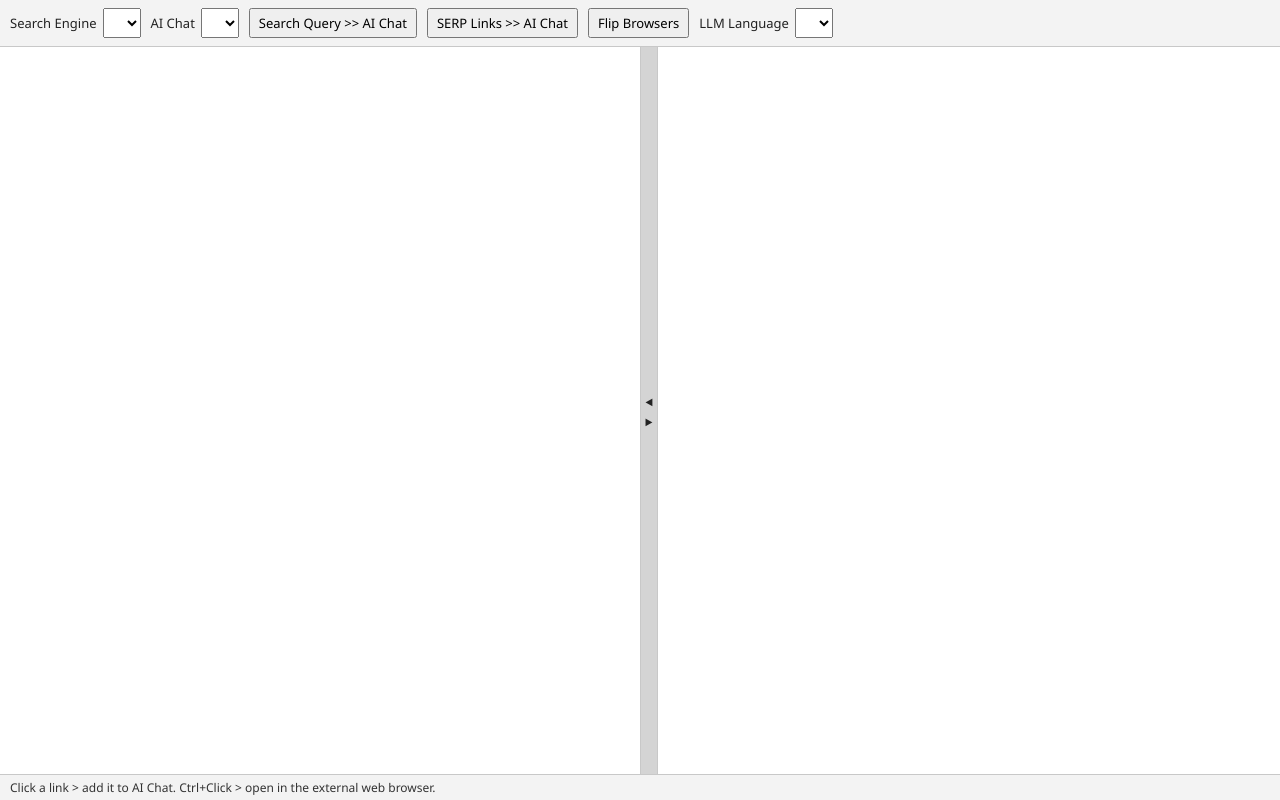
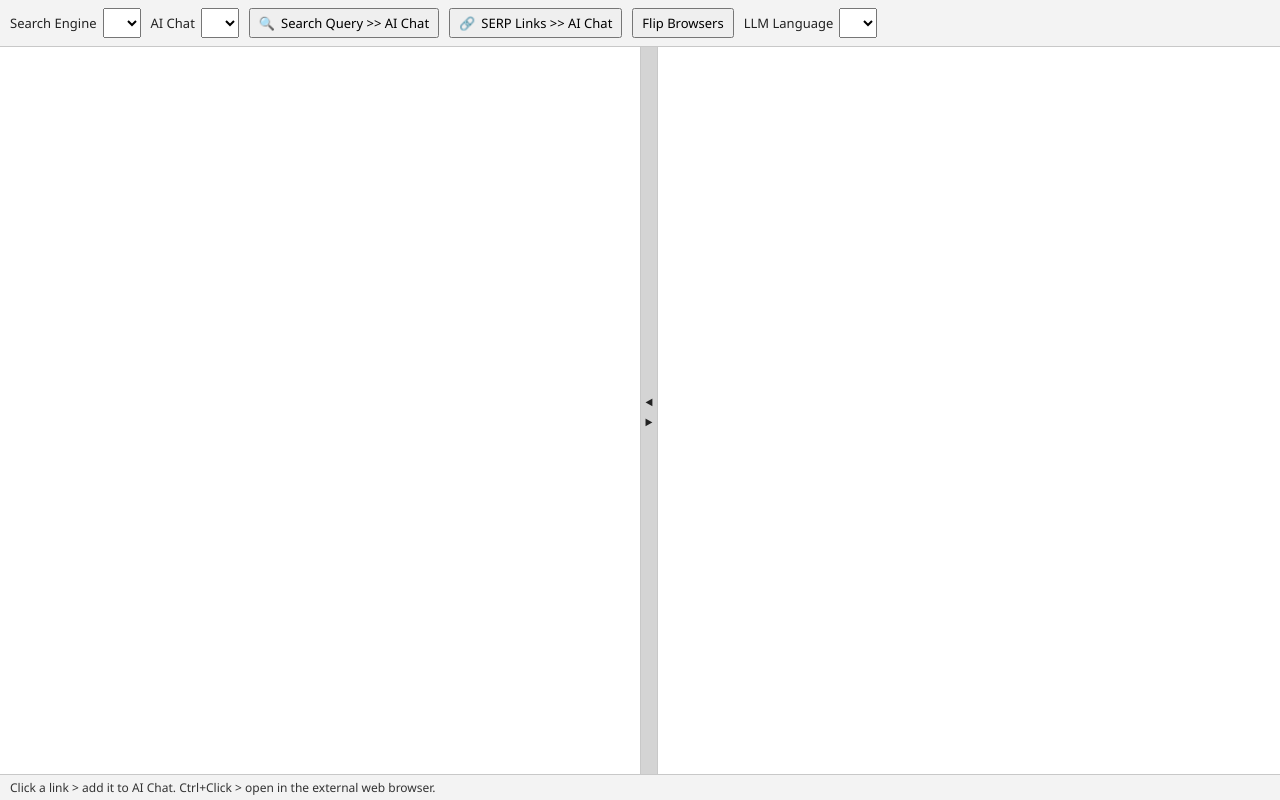
Before and after one commit to OlegIGalkin/Nextpage, a website built with Vite: page src/renderer/index.html in a window 1280 px wide. Built offline with nearby package versions, Linux system fonts and the light colour scheme.

Commit message:
Button icons

```diff
--- a/src/renderer/index.html
+++ b/src/renderer/index.html
@@ -20,8 +20,8 @@
           AI Chat
           <select id="ai-chat" aria-label="AI Chat"></select>
         </label>
-        <button type="button" id="query-to-chat">Search Query &gt;&gt; AI Chat</button>
-        <button type="button" id="links-to-chat">SERP Links &gt;&gt; AI Chat</button>
+        <button type="button" id="query-to-chat"><span aria-hidden="true">🔍</span> Search Query &gt;&gt; AI Chat</button>
+        <button type="button" id="links-to-chat"><span aria-hidden="true">🔗</span> SERP Links &gt;&gt; AI Chat</button>
         <button type="button" id="flip">Flip Browsers</button>
         <label class="toolbar-field">
           LLM Language
--- a/src/renderer/styles.css
+++ b/src/renderer/styles.css
@@ -53,6 +53,13 @@ button {
 
 button {
   cursor: pointer;
+}
+
+#query-to-chat,
+#links-to-chat {
+  display: inline-flex;
+  align-items: center;
+  gap: 6px;
 }
 
 #split {
```
